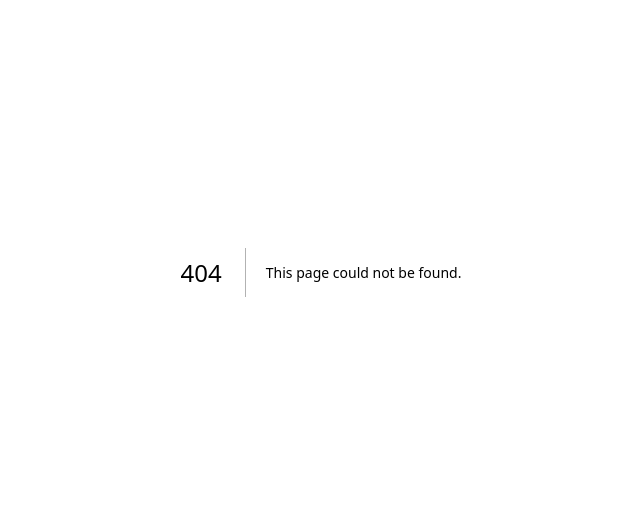
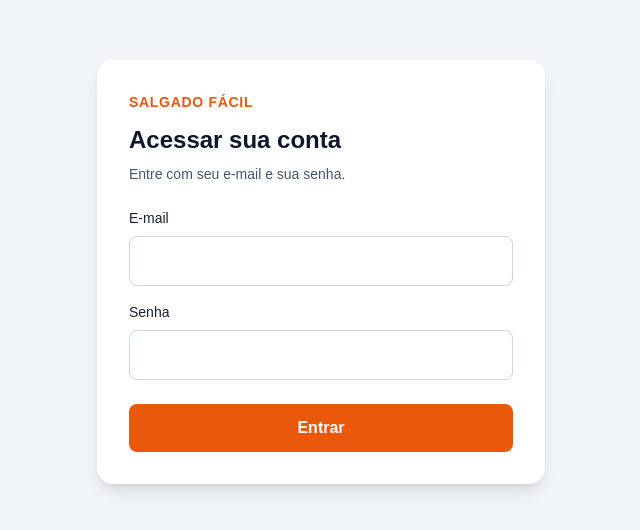
Before and after one commit to faberalexsandro2011-lab/salgado-facil, a Next.js app: page /login in a window 1280 px wide. Before the commit this address had no page. Shown: the part 128-658 px from the top of the page, without its empty margins (319-959 px from the left). Built offline with nearby package versions, Linux system fonts and the light colour scheme.

Commit message:
Criar tela de login

```diff
--- /dev/null
+++ b/src/app/login/page.tsx
@@ -0,0 +1,50 @@
+"use client";
+
+import { FormEvent, useState } from "react";
+import { signIn } from "next-auth/react";
+import { useRouter, useSearchParams } from "next/navigation";
+
+export default function LoginPage() {
+  const router = useRouter();
+  const search = useSearchParams();
+  const [email, setEmail] = useState("");
+  const [senha, setSenha] = useState("");
+  const [erro, setErro] = useState("");
+  const [carregando, setCarregando] = useState(false);
+
+  async function entrar(event: FormEvent<HTMLFormElement>) {
+    event.preventDefault();
+    setErro("");
+    setCarregando(true);
+    const result = await signIn("credentials", {
+      email,
+      senha,
+      redirect: false,
+    });
+    setCarregando(false);
+    if (result?.error) {
+      setErro("E-mail ou senha inválidos. Confira os dados e tente novamente.");
+      return;
+    }
+    router.replace(search.get("callbackUrl") || "/");
+    router.refresh();
+  }
+
+  return (
+    <main className="flex min-h-screen items-center justify-center bg-slate-100 p-5">
+      <form onSubmit={entrar} className="w-full max-w-md rounded-2xl bg-white p-8 shadow-lg">
+        <p className="text-sm font-bold uppercase tracking-wider text-orange-600">Salgado Fácil</p>
+        <h1 className="mt-3 text-2xl font-bold text-slate-900">Acessar sua conta</h1>
+        <p className="mt-2 text-sm text-slate-600">Entre com seu e-mail e sua senha.</p>
+        <label className="mt-6 block text-sm font-medium">E-mail</label>
+        <input required type="email" autoComplete="username" value={email} onChange={e => setEmail(e.target.value)} className="mt-2 w-full rounded-lg border border-slate-300 px-3 py-3 outline-none focus:border-orange-500" />
+        <label className="mt-4 block text-sm font-medium">Senha</label>
+        <input required type="password" autoComplete="current-password" value={senha} onChange={e => setSenha(e.target.value)} className="mt-2 w-full rounded-lg border border-slate-300 px-3 py-3 outline-none focus:border-orange-500" />
+        {erro && <p role="alert" className="mt-4 rounded-lg bg-red-50 p-3 text-sm text-red-700">{erro}</p>}
+        <button disabled={carregando} className="mt-6 w-full rounded-lg bg-orange-600 px-4 py-3 font-semibold text-white hover:bg-orange-700 disabled:opacity-60">
+          {carregando ? "Entrando..." : "Entrar"}
+        </button>
+      </form>
+    </main>
+  );
+}
```
